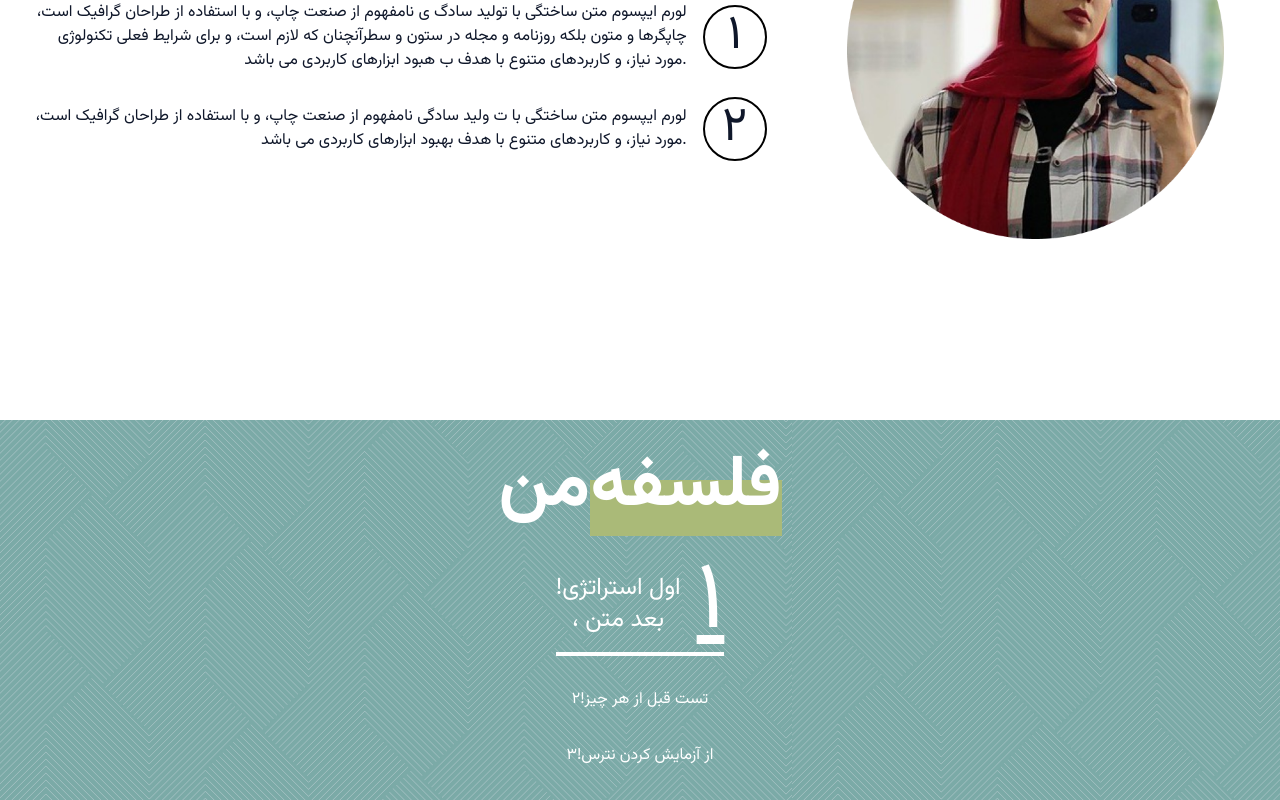
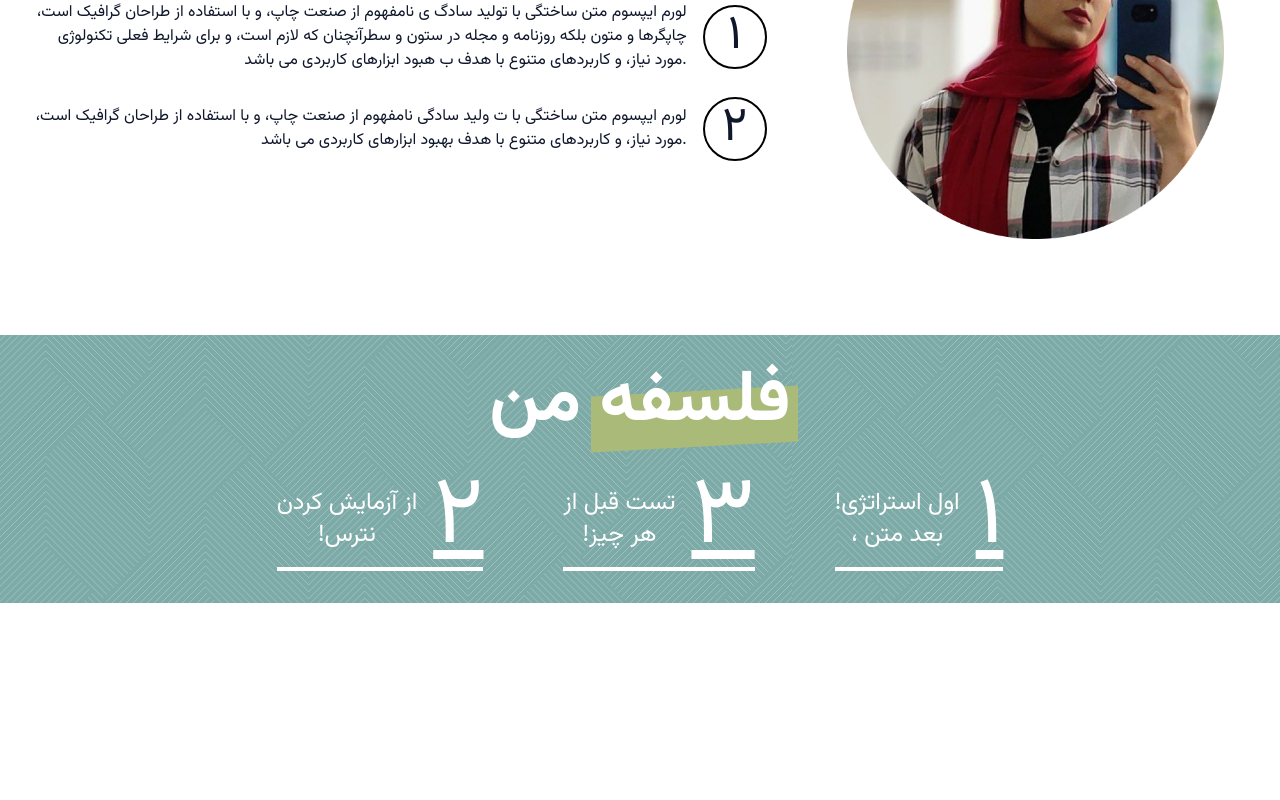
Before and after one commit to roninlp/tahereh, a Next.js app: page / in a window 1280 px wide. Shown: the part 1180-1980 px from the top of the page. After the commit the page ends 1783 px from the top, so only its background shows below. Built offline with nearby package versions, Linux system fonts and the light colour scheme.

Commit message:
fixing bottom section overflow

```diff
--- a/src/app/(user)/page.tsx
+++ b/src/app/(user)/page.tsx
@@ -1,4 +1,4 @@
-import { Button } from "@/components/button";
+import { Button } from "@/components/Button";
 import Image from "next/image";
 import Link from "next/link";
 
@@ -33,7 +33,7 @@ export default function Home() {
           </div>
         </div>
       </main>
-      <section className="h-screen w-full ">
+      <section className="pb-24">
         <div className="flex flex-col items-center justify-center gap-6 bg-darkGreen py-8">
           <h3 className="font-vazir text-2xl text-white">
             لورم ایپسوم متن ساختگی با تولید سادگی نامفهوم از صنعت چاپ
@@ -82,32 +82,40 @@ export default function Home() {
           </div>
         </div>
       </section>
-      <div className="flex flex-col items-center gap-8 bg-mid-pattern py-8 font-vazir text-white">
-        <h2 className="z-10 text-center text-7xl font-bold">
-          <span className="relative">
-            فلسفه
-            <div className="absolute bottom-2 right-0 -z-10 h-1/2 w-full bg-darkGreen"></div>
-          </span>
+      <section className="flex flex-col items-center gap-8 bg-mid-pattern py-8 font-vazir text-white">
+        <h2 dir="rtl" className="z-10 text-center text-7xl font-bold">
+          <span className="relative inline-block before:absolute before:-inset-2 before:top-6 before:block before:-skew-y-3 before:bg-darkGreen">
+            <span className="relative">
+              فلسفه
+              {/* <div className="absolute bottom-2 right-0 -z-10 h-1/2 w-full bg-darkGreen"></div> */}
+            </span>
+          </span>{" "}
           من
         </h2>
         <div>
-          <ul className="flex flex-col items-center gap-8">
+          <ul className="flex flex-col items-center gap-8 md:flex-row-reverse md:gap-20">
             <li className="flex flex-row-reverse items-center gap-4 border-b-4 border-white text-center text-2xl">
               <span className="text-8xl underline underline-offset-8">۱</span>
               !اول استراتژی
               <br />، بعد متن
             </li>
-            <li>
-              <span>۲</span>
-              !تست قبل از هر چیز
+            <li className="flex flex-row-reverse items-center gap-4 border-b-4 border-white text-center text-2xl">
+              <span className="text-8xl underline underline-offset-8">۳</span>
+              تست قبل از
+              <br />
+              !هر چیز
             </li>
             <li>
-              <span>۳</span>
-              !از آزمایش کردن نترس
+              <li className="flex flex-row-reverse items-center gap-4 border-b-4 border-white text-center text-2xl">
+                <span className="text-8xl underline underline-offset-8">۲</span>
+                از آزمایش کردن
+                <br />
+                !نترس
+              </li>
             </li>
           </ul>
         </div>
-      </div>
+      </section>
     </>
   );
 }
```
Also changed, not shown: src/components/Button.tsx (renamed from src/components/button.tsx).
